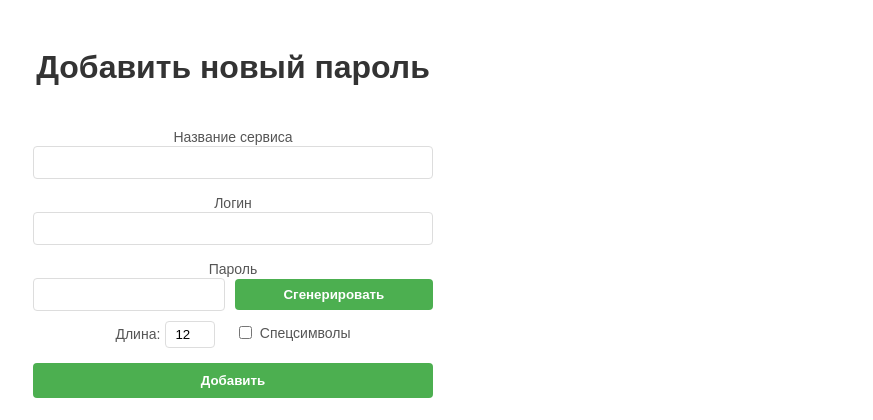
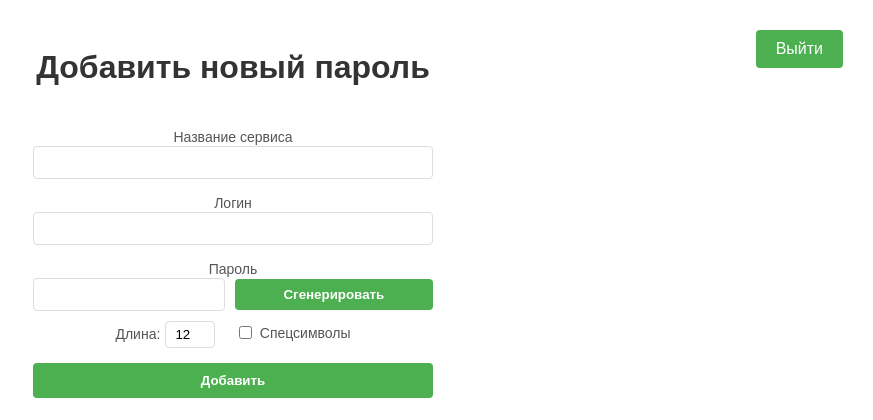
Before and after one commit to Timofey-make/Password-manager, a Flask app: template src/templates/add_note.html in a window 1280 px wide. Shown: the top 420 px of the page, without its empty margins (407-1280 px from the left). Run offline with Flask 3, Linux system fonts and the light colour scheme; the template is opened without the code that fills it: values that come from a table or form of the project are taken from there, others are empty.

Commit message:
добавлена кнопка выйти

```diff
--- a/src/static/style.css
+++ b/src/static/style.css
@@ -6,6 +6,30 @@ body {
     justify-content: center;
     font-family: Arial, sans-serif;
     padding: 20px;
+}
+
+.login-button-container {
+    position: fixed; /* или absolute, в зависимости от ваших нужд */
+    top: 0;
+    right: 0;
+    padding: 20px; /* отступ от краев */
+    z-index: 1000; /* чтобы кнопка была поверх других элементов */
+}
+
+.login-button {
+    padding: 10px 20px;
+    background-color: #4CAF50;
+    color: white;
+    border: none;
+    border-radius: 4px;
+    cursor: pointer;
+    font-size: 16px;
+    text-decoration: none;
+    display: inline-block;
+}
+
+.login-button:hover {
+    background-color: #45a049;
 }
 
 h1, h2 {
--- a/src/templates/add_note.html
+++ b/src/templates/add_note.html
@@ -6,8 +6,10 @@
     <link rel="stylesheet" href="{{ url_for('static', filename='style.css') }}">
 </head>
 <body>
+    <div class="login-button-container">
+        <a href="/login" class="login-button">Выйти</a>
+    </div>
     <h1>Добавить новый пароль</h1>
-
     <form method="POST" id="passwordForm">
         {{ form.hidden_tag() }}
 
--- a/src/templates/change-password.html
+++ b/src/templates/change-password.html
@@ -6,6 +6,9 @@
     <link rel="stylesheet" href="{{ url_for('static', filename='style.css') }}">
 </head>
 <body>
+    <div class="login-button-container">
+        <a href="/login" class="login-button">Выйти</a>
+    </div>
     <h1>Изменить пароль</h1>
     <form method="POST">
         {{ form.hidden_tag() }}
--- a/src/templates/delete-password.html
+++ b/src/templates/delete-password.html
@@ -6,6 +6,9 @@
     <link rel="stylesheet" href="{{ url_for('static', filename='style.css') }}">
 </head>
 <body>
+    <div class="login-button-container">
+        <a href="/login" class="login-button">Выйти</a>
+    </div>
     <h1>Удаление пароля</h1>
 
     <p>Вы действительно хотите удалить пароль для <strong>{{ name }}</strong> (логин: {{ username }})?</p>
--- a/src/templates/generator.html
+++ b/src/templates/generator.html
@@ -5,6 +5,9 @@
     <link rel="stylesheet" href="{{ url_for('static', filename='style.css') }}">
 </head>
 <body>
+    <div class="login-button-container">
+        <a href="/login" class="login-button">Выйти</a>
+    </div>
     <h1>Генератор паролей</h1>
 
     <form method="POST" action="{{ url_for('generator') }}">
--- a/src/templates/main.html
+++ b/src/templates/main.html
@@ -6,6 +6,9 @@
     <link rel="stylesheet" href="{{ url_for('static', filename='style.css') }}">
 </head>
 <body>
+    <div class="login-button-container">
+        <a href="/login" class="login-button">Выйти</a>
+    </div>
     <h1>Добро пожаловать, {{ username }}</h1>
     <h2>Ваши пароли от аккаунтов:</h2>
 
```
